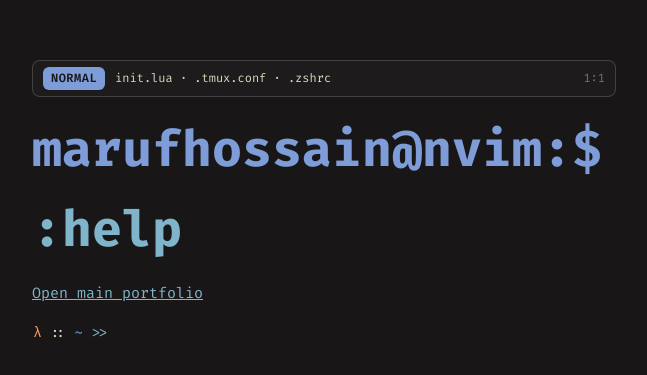
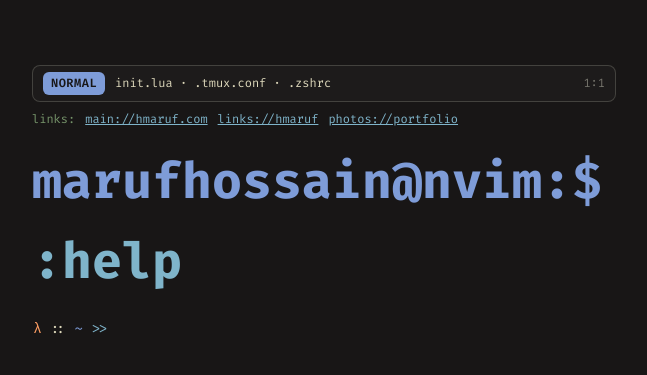
Before and after one commit to MarufHossain14/nvim-portfolio, a Next.js app: page / in a window 1280 px wide. Shown: the part 187-562 px from the top of the page, without its empty margins (316-963 px from the left). Built offline with nearby package versions, Linux system fonts and the light colour scheme.

Commit message:
added links row

```diff
--- a/_pages/api/contacts.js
+++ b/_pages/api/contacts.js
@@ -35,6 +35,11 @@ export default async function handler(req, res) {
         username: "hmaruf.com",
         link: "https://www.hmaruf.com",
       },
+      {
+        medium: "links",
+        username: "links.hmaruf.com",
+        link: "https://links.hmaruf.com/",
+      },
     ];
 
     res.json(contactMediums);
--- a/app/Home.module.css
+++ b/app/Home.module.css
@@ -11,7 +11,7 @@
 .header {
   display: flex;
   flex-direction: column;
-  gap: 12px;
+  gap: 8px;
   margin-bottom: 10px;
 }
 
@@ -44,6 +44,19 @@
   color: var(--muted);
 }
 
+.linkRow {
+  display: flex;
+  flex-wrap: wrap;
+  gap: 10px;
+  font-size: 12px;
+  color: var(--muted);
+  margin-bottom: 4px;
+}
+
+.linkLabel {
+  color: var(--green);
+}
+
 .help {
   color: var(--muted);
 }
--- a/app/api/contacts/route.js
+++ b/app/api/contacts/route.js
@@ -25,6 +25,11 @@ export async function GET(request) {
       username: "hmaruf.com",
       link: "https://www.hmaruf.com",
     },
+    {
+      medium: "links",
+      username: "links.hmaruf.com",
+      link: "https://links.hmaruf.com/",
+    },
   ];
 
   return Response.json(contactMediums, {
--- a/app/page.js
+++ b/app/page.js
@@ -11,17 +11,36 @@ export default function Home() {
           <span className={styles.file}>init.lua · .tmux.conf · .zshrc</span>
           <span className={styles.position}>1:1</span>
         </div>
+        <div className={styles.linkRow}>
+          <span className={styles.linkLabel}>links:</span>
+          <a
+            className={styles.subtleLink}
+            href="https://www.hmaruf.com"
+            target="_blank"
+            rel="noreferrer"
+          >
+            main://hmaruf.com
+          </a>
+          <a
+            className={styles.subtleLink}
+            href="https://links.hmaruf.com/"
+            target="_blank"
+            rel="noreferrer"
+          >
+            links://hmaruf
+          </a>
+          <a
+            className={styles.subtleLink}
+            href="https://photos.hmaruf.com/"
+            target="_blank"
+            rel="noreferrer"
+          >
+            photos://portfolio
+          </a>
+        </div>
         <h1>
           marufhossain@nvim:$<span className={styles.commandHint}> :help</span>
         </h1>
-        <a
-          className={styles.subtleLink}
-          href="https://www.hmaruf.com"
-          target="_blank"
-          rel="noreferrer"
-        >
-          Open main portfolio
-        </a>
       </div>
 
       <Terminal />
--- a/utils/commandHelper.js
+++ b/utils/commandHelper.js
@@ -34,6 +34,10 @@ const COMMANDS = [
   {
     command: "contact",
     description: "Contact Me",
+  },
+  {
+    command: "links",
+    description: "All my links",
   },
   {
     command: "q / :q / :clear / clear",
@@ -74,7 +78,8 @@ const getProjects = async () => {
         <p class="meaning">${project.description}</p>
       </div>`
       )
-      .join("");
+      .join("") +
+    `<div class="command">More projects: <a href="https://www.hmaruf.com/projects" target="_blank">hmaruf.com/projects</a></div>`;
   return projectHTML;
 };
 
@@ -151,6 +156,10 @@ export const CONTENTS = {
   <div class="meaning">- Supported large-scale examination data processing and operational workflows, handling thousands of assessment records across distributed international teams</div>
   `,
   contact: getContacts,
+  links: () => {
+    window.open("https://links.hmaruf.com/", "_blank");
+    return "";
+  },
   resume: () => {
     window.open("/resume.pdf", "_blank");
     return "";
```
Also changed, not shown: _pages/index.js (+27 -8 lines).
